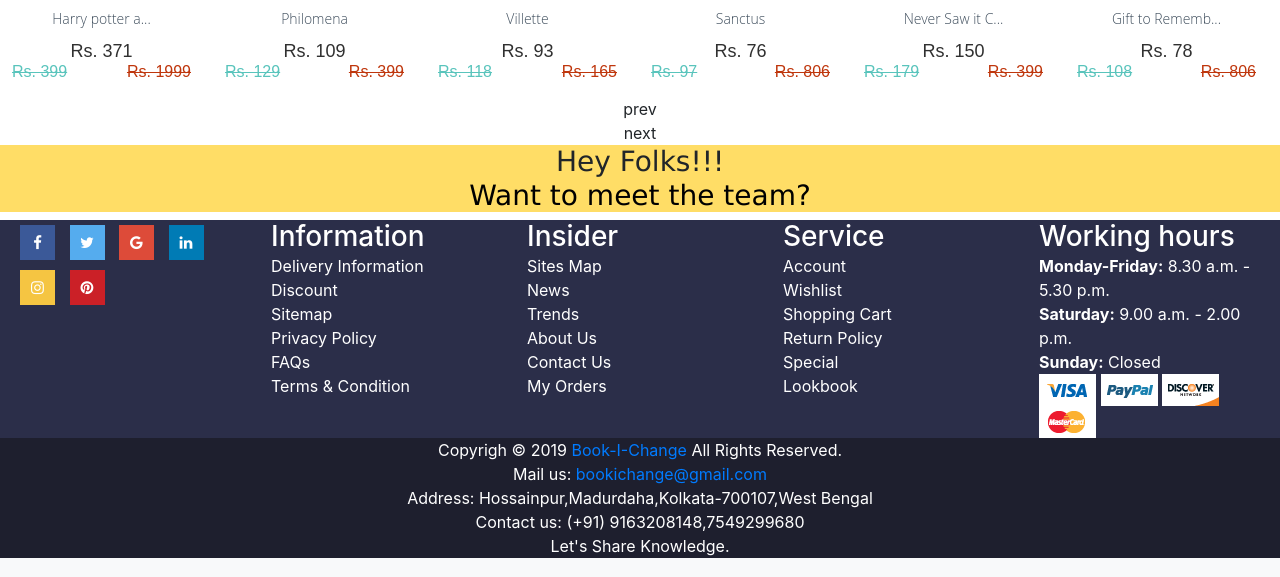
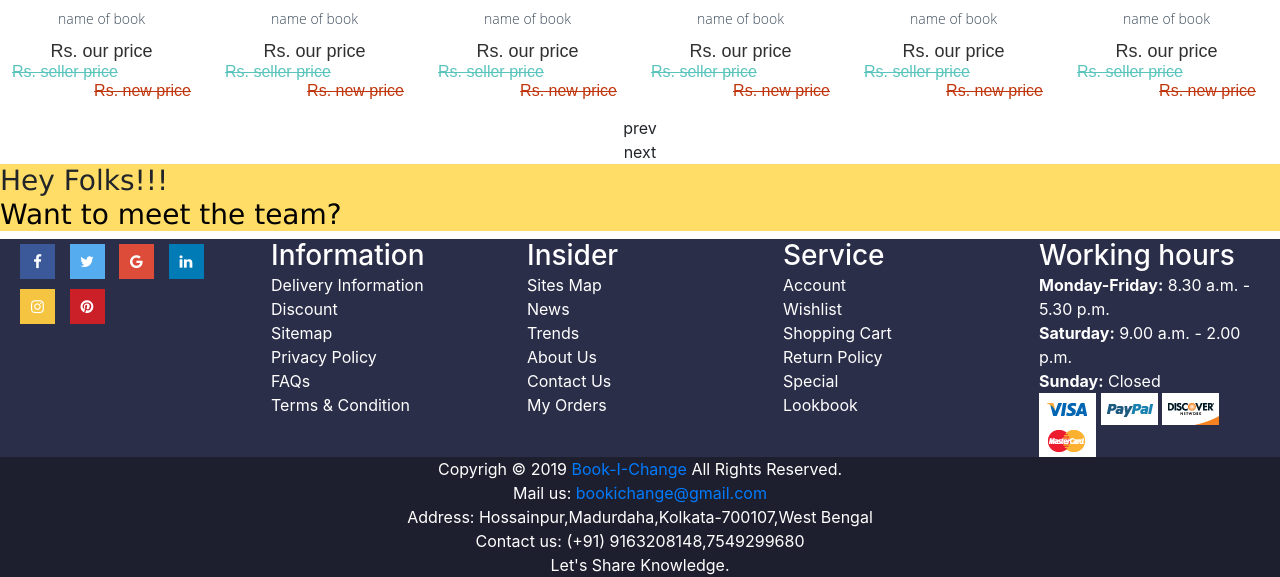
Before and after one commit to amanloc1/Unamed, a PHP site: page / in a window 1280 px wide. Shown: the part 593-1170 px from the top of the page. Run offline with PHP 8.4, Linux system fonts and the light colour scheme.

Commit message:
dealoftheday database needed

```diff
--- a/php/dealoftheday.php
+++ b/php/dealoftheday.php
@@ -1,5 +1,13 @@
+<style>
+.portlet-title{
+	text-align: left;
+}
+.portlet-body{
+	text-align: center;
+}
+</style>
 <!-- BEGIN CONTENT -->
-	 <div class="portlet" style="text-align: center;">
+<div class="portlet" >
         <div class="portlet-title">
             <div class="caption">
                 <h2>Deals of the Day</h2>
@@ -11,21 +19,23 @@
 
 		<div class="portlet-body">
             <div class="owl-carousel owl-carousel6-brands">
+
 					<div>
 						<div class="product-item">
 							<div class="pi-img-wrapper">
-							<a href="https://www.bookchor.com/book/9780747591061/Harry-potter-and-the-deathly-hallows-(Adult-Edition)"><img src="https://www.bookchor.com/images/cover/574/9780747591061.jpg"
-							class="img-responsive center-block hidden-xs" alt="Harry potter a..." style="height: 220px;"></a>
+								<a href="#">
+									<img src="imgpath" class="img-responsive center-block hidden-xs" alt="bookimg" style="height: 220px;">
+								</a>
 							</div>
-						  <h3><center><a href="https://www.bookchor.com/book/9780747591061/Harry-potter-and-the-deathly-hallows-(Adult-Edition)">Harry potter a...</a><center></h3>
+						  	<h3><a href="product link">name of book</a></h3>
 							<div class="pi-price-center">
-								<center>Rs. 371</center>
+								Rs. our price
 							</div>
 							<div class="pi-price-left">
-								<s>Rs. 399</s>
+								<s>Rs. seller price</s>
 							</div>
 							<div class="pi-price-right">
-								<s>Rs. 1999</s>
+								<s>Rs. new price</s>
 							</div>
 						</div>
 					</div>
@@ -33,18 +43,19 @@
 					<div>
 						<div class="product-item">
 							<div class="pi-img-wrapper">
-							<a href="https://www.bookchor.com/book/9781447245223/Philomena"><img src="https://www.bookchor.com/images/cover/574/9781447245223.jpg"
-							class="img-responsive center-block hidden-xs" alt="Philomena" style="height: 220px;"></a>
+								<a href="#">
+									<img src="imgpath" class="img-responsive center-block hidden-xs" alt="bookimg" style="height: 220px;">
+								</a>
 							</div>
-						  <h3><center><a href="https://www.bookchor.com/book/9781447245223/Philomena">Philomena</a><center></h3>
+						  	<h3><a href="product link">name of book</a></h3>
 							<div class="pi-price-center">
-								<center>Rs. 109</center>
+								Rs. our price
 							</div>
 							<div class="pi-price-left">
-								<s>Rs. 129</s>
+								<s>Rs. seller price</s>
 							</div>
 							<div class="pi-price-right">
-								<s>Rs. 399</s>
+								<s>Rs. new price</s>
 							</div>
 						</div>
 					</div>
@@ -52,18 +63,19 @@
 					<div>
 						<div class="product-item">
 							<div class="pi-img-wrapper">
-							<a href="https://www.bookchor.com/book/9781853260728/Villette"><img src="https://www.bookchor.com/images/cover/574/9781853260728.jpg"
-							class="img-responsive center-block hidden-xs" alt="Villette" style="height: 220px;"></a>
+								<a href="#">
+									<img src="imgpath" class="img-responsive center-block hidden-xs" alt="bookimg" style="height: 220px;">
+								</a>
 							</div>
-						  <h3><center><a href="https://www.bookchor.com/book/9781853260728/Villette">Villette</a><center></h3>
+						  	<h3><a href="product link">name of book</a></h3>
 							<div class="pi-price-center">
-								<center>Rs. 93</center>
+								Rs. our price
 							</div>
 							<div class="pi-price-left">
-								<s>Rs. 118</s>
+								<s>Rs. seller price</s>
 							</div>
 							<div class="pi-price-right">
-								<s>Rs. 165</s>
+								<s>Rs. new price</s>
 							</div>
 						</div>
 					</div>
@@ -71,18 +83,19 @@
 					<div>
 						<div class="product-item">
 							<div class="pi-img-wrapper">
-							<a href="https://www.bookchor.com/book/9780007391585/Sanctus"><img src="https://www.bookchor.com/images/cover/574/9780007391585.jpg"
-							class="img-responsive center-block hidden-xs" alt="Sanctus" style="height: 220px;"></a>
+								<a href="#">
+									<img src="imgpath" class="img-responsive center-block hidden-xs" alt="bookimg" style="height: 220px;">
+								</a>
 							</div>
-						  <h3><center><a href="https://www.bookchor.com/book/9780007391585/Sanctus">Sanctus</a><center></h3>
+						  	<h3><a href="product link">name of book</a></h3>
 							<div class="pi-price-center">
-								<center>Rs. 76</center>
+								Rs. our price
 							</div>
 							<div class="pi-price-left">
-								<s>Rs. 97</s>
+								<s>Rs. seller price</s>
 							</div>
 							<div class="pi-price-right">
-								<s>Rs. 806</s>
+								<s>Rs. new price</s>
 							</div>
 						</div>
 					</div>
@@ -90,18 +103,19 @@
 					<div>
 						<div class="product-item">
 							<div class="pi-img-wrapper">
-							<a href="https://www.bookchor.com/book/9781409137634/Never-Saw-it-Coming"><img src="https://www.bookchor.com/images/cover/574/9781409137634.jpg"
-							class="img-responsive center-block hidden-xs" alt="Never Saw it C..." style="height: 220px;"></a>
+								<a href="#">
+									<img src="imgpath" class="img-responsive center-block hidden-xs" alt="bookimg" style="height: 220px;">
+								</a>
 							</div>
-						  <h3><center><a href="https://www.bookchor.com/book/9781409137634/Never-Saw-it-Coming">Never Saw it C...</a><center></h3>
+						  	<h3><a href="product link">name of book</a></h3>
 							<div class="pi-price-center">
-								<center>Rs. 150</center>
+								Rs. our price
 							</div>
 							<div class="pi-price-left">
-								<s>Rs. 179</s>
+								<s>Rs. seller price</s>
 							</div>
 							<div class="pi-price-right">
-								<s>Rs. 399</s>
+								<s>Rs. new price</s>
 							</div>
 						</div>
 					</div>
@@ -109,18 +123,19 @@
 					<div>
 						<div class="product-item">
 							<div class="pi-img-wrapper">
-							<a href="https://www.bookchor.com/book/9781471127632/Gift-to-Remember"><img src="https://www.bookchor.com/images/cover/574/9781471127632.jpg"
-							class="img-responsive center-block hidden-xs" alt="Gift to Rememb..." style="height: 220px;"></a>
+								<a href="#">
+									<img src="imgpath" class="img-responsive center-block hidden-xs" alt="bookimg" style="height: 220px;">
+								</a>
 							</div>
-						  <h3><center><a href="https://www.bookchor.com/book/9781471127632/Gift-to-Remember">Gift to Rememb...</a><center></h3>
+						  	<h3><a href="product link">name of book</a></h3>
 							<div class="pi-price-center">
-								<center>Rs. 78</center>
+								Rs. our price
 							</div>
 							<div class="pi-price-left">
-								<s>Rs. 108</s>
+								<s>Rs. seller price</s>
 							</div>
 							<div class="pi-price-right">
-								<s>Rs. 806</s>
+								<s>Rs. new price</s>
 							</div>
 						</div>
 					</div>
@@ -128,18 +143,19 @@
 					<div>
 						<div class="product-item">
 							<div class="pi-img-wrapper">
-							<a href="https://www.bookchor.com/book/9780241963579/Childs-Child"><img src="https://www.bookchor.com/images/cover/574/9780241963579.jpg"
-							class="img-responsive center-block hidden-xs" alt="Childs Child" style="height: 220px;"></a>
+								<a href="#">
+									<img src="imgpath" class="img-responsive center-block hidden-xs" alt="bookimg" style="height: 220px;">
+								</a>
 							</div>
-						  <h3><center><a href="https://www.bookchor.com/book/9780241963579/Childs-Child">Childs Child</a><center></h3>
+						  	<h3><a href="product link">name of book</a></h3>
 							<div class="pi-price-center">
-								<center>Rs. 86</center>
+								Rs. our price
 							</div>
 							<div class="pi-price-left">
-								<s>Rs. 108</s>
+								<s>Rs. seller price</s>
 							</div>
 							<div class="pi-price-right">
-								<s>Rs. 806</s>
+								<s>Rs. new price</s>
 							</div>
 						</div>
 					</div>
@@ -147,18 +163,19 @@
 					<div>
 						<div class="product-item">
 							<div class="pi-img-wrapper">
-							<a href="https://www.bookchor.com/book/9780552551328/Girls-under-Pressure"><img src="https://www.bookchor.com/images/cover/574/9780552551328.jpg"
-							class="img-responsive center-block hidden-xs" alt="Girls under Pr..." style="height: 220px;"></a>
+								<a href="#">
+									<img src="imgpath" class="img-responsive center-block hidden-xs" alt="bookimg" style="height: 220px;">
+								</a>
 							</div>
-						  <h3><center><a href="https://www.bookchor.com/book/9780552551328/Girls-under-Pressure">Girls under Pr...</a><center></h3>
+						  	<h3><a href="product link">name of book</a></h3>
 							<div class="pi-price-center">
-								<center>Rs. 82</center>
+								Rs. our price
 							</div>
 							<div class="pi-price-left">
-								<s>Rs. 108</s>
+								<s>Rs. seller price</s>
 							</div>
 							<div class="pi-price-right">
-								<s>Rs. 999</s>
+								<s>Rs. new price</s>
 							</div>
 						</div>
 					</div>
@@ -166,18 +183,19 @@
 					<div>
 						<div class="product-item">
 							<div class="pi-img-wrapper">
-							<a href="https://www.bookchor.com/book/9780755306091/Play-it-Again?"><img src="https://www.bookchor.com/images/cover/574/9780755306091.jpg"
-							class="img-responsive center-block hidden-xs" alt="Play it Again?" style="height: 220px;"></a>
+								<a href="#">
+									<img src="imgpath" class="img-responsive center-block hidden-xs" alt="bookimg" style="height: 220px;">
+								</a>
 							</div>
-						  <h3><center><a href="https://www.bookchor.com/book/9780755306091/Play-it-Again?">Play it Again?</a><center></h3>
+						  	<h3><a href="product link">name of book</a></h3>
 							<div class="pi-price-center">
-								<center>Rs. 88</center>
+								Rs. our price
 							</div>
 							<div class="pi-price-left">
-								<s>Rs. 108</s>
+								<s>Rs. seller price</s>
 							</div>
 							<div class="pi-price-right">
-								<s>Rs. 450</s>
+								<s>Rs. new price</s>
 							</div>
 						</div>
 					</div>
@@ -185,20 +203,23 @@
 					<div>
 						<div class="product-item">
 							<div class="pi-img-wrapper">
-							<a href="https://www.bookchor.com/book/9780143415534/Adventures-in-a-Megacity"><img src="https://www.bookchor.com/images/cover/383/9780143415534.jpg"
-							class="img-responsive center-block hidden-xs" alt="Adventures in ..." style="height: 220px;"></a>
+								<a href="#">
+									<img src="imgpath" class="img-responsive center-block hidden-xs" alt="bookimg" style="height: 220px;">
+								</a>
 							</div>
-						  <h3><center><a href="https://www.bookchor.com/book/9780143415534/Adventures-in-a-Megacity">Adventures in ...</a><center></h3>
+						  	<h3><a href="product link">name of book</a></h3>
 							<div class="pi-price-center">
-								<center>Rs. 111</center>
+								Rs. our price
 							</div>
 							<div class="pi-price-left">
-								<s>Rs. 141</s>
+								<s>Rs. seller price</s>
 							</div>
 							<div class="pi-price-right">
-								<s>Rs. 399</s>
+								<s>Rs. new price</s>
 							</div>
 						</div>
+					</div>
+
 			</div>
 		</div>
 </div>
```
Lines whose indentation alone changed are shown as unchanged.
